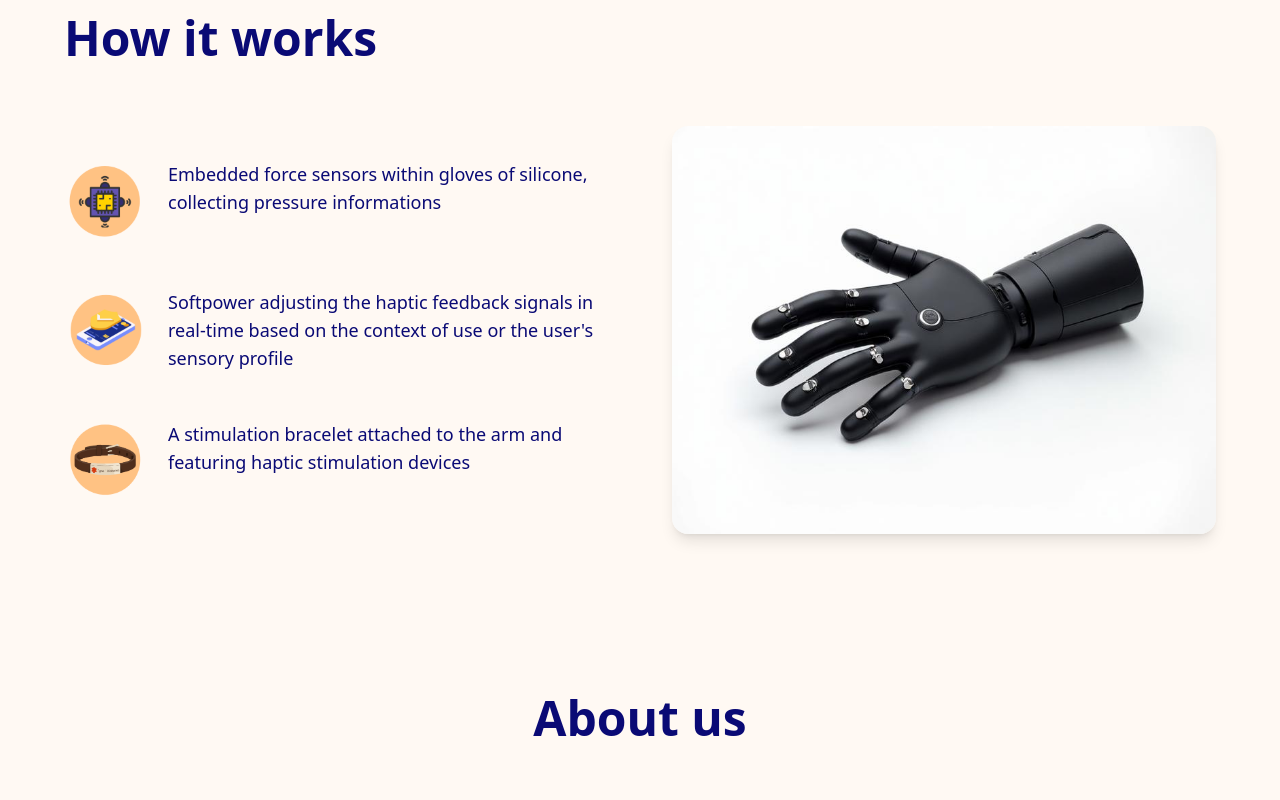
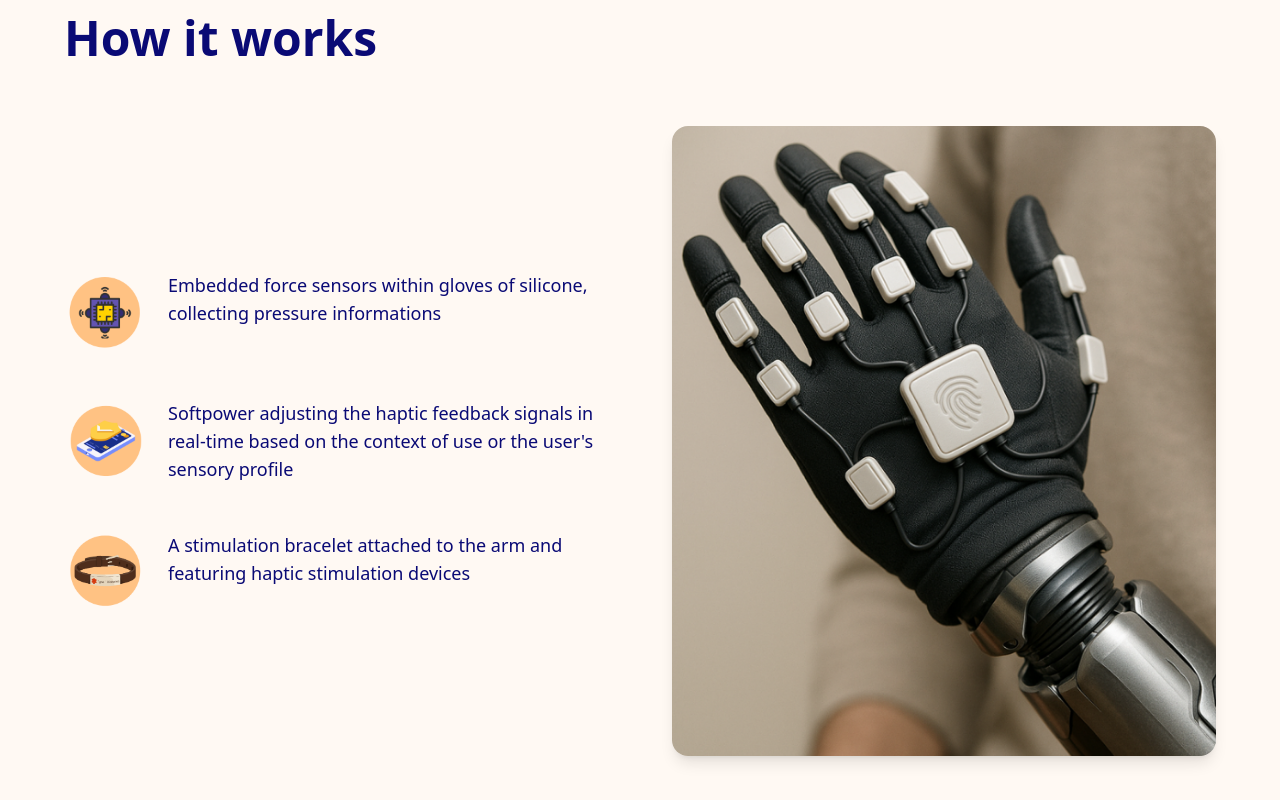
Before and after one commit to lilarazani/advanced-care-technologies, a React (Vite) app: page / in a window 1280 px wide. Shown: the part 2840-3640 px from the top of the page. Built offline with nearby package versions, Linux system fonts and the light colour scheme.

Commit message:
Replace image
Replace the image in `src/components/HowItWorksSection.tsx` with the provided image.

```diff
--- a/src/components/HowItWorksSection.tsx
+++ b/src/components/HowItWorksSection.tsx
@@ -68,7 +68,7 @@ const HowItWorksSection = () => {
             <div className="lg:w-1/2">
               <div className="relative">
                 <img
-                  src={hapticGlove}
+                  src="/lovable-uploads/60009006-ed47-4032-af51-9dde975c325d.png"
                   alt="Haptic glove with sensors"
                   className="w-full h-auto rounded-2xl shadow-lg"
                 />
```
Also changed, not shown: public/lovable-uploads/60009006-ed47-4032-af51-9dde975c325d.png (added).
